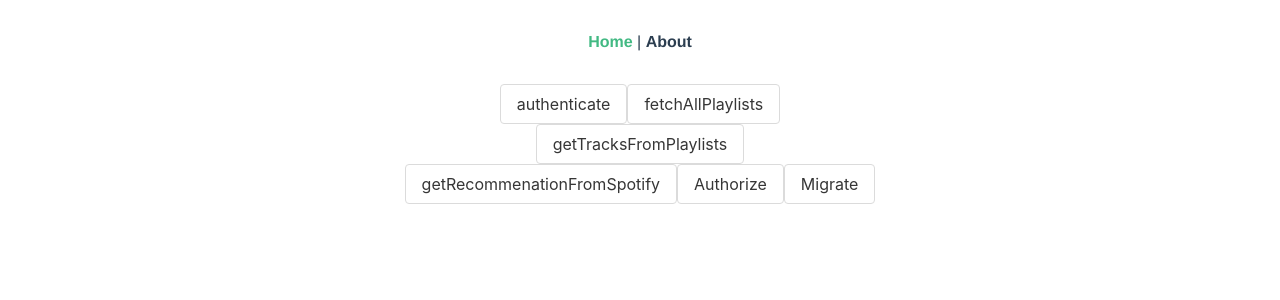
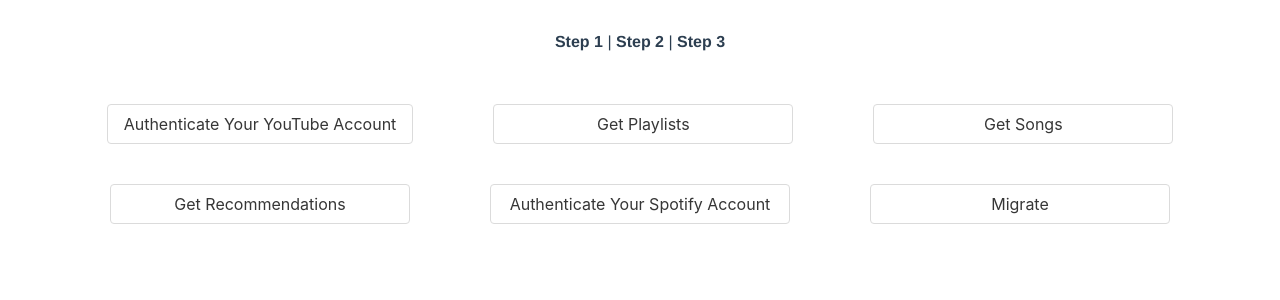
Before and after one commit to jameszezhan/converter, a Vue app in the folder converter-gui/: page / in a window 1280 px wide. Shown: the top 300 px of the page. Built offline with nearby package versions, Linux system fonts and the light colour scheme.

Commit message:
ui and flow update

```diff
--- a/converter-gui/src/App.vue
+++ b/converter-gui/src/App.vue
@@ -1,12 +1,17 @@
 <template>
   <div id="app">
     <div id="nav">
-      <router-link to="/">Home</router-link> |
-      <router-link to="/about">About</router-link>
+      <!-- <router-link to="/">Home</router-link> |
+      <router-link to="/about">About</router-link> -->
+
+      <router-link to="/step1">Step 1</router-link> |
+      <router-link to="/step2">Step 2</router-link> |
+      <router-link to="/step3">Step 3</router-link>
     </div>
     <router-view/>
   </div>
 </template>
+
 
 <style>
 #app {
@@ -29,4 +34,23 @@
 #nav a.router-link-exact-active {
   color: #42b983;
 }
+h3 {
+  margin: 40px 0 0;
+}
+ul {
+  list-style-type: none;
+  padding: 0;
+}
+li {
+  display: inline-block;
+  margin: 0 10px;
+}
+a {
+  color: #42b983;
+}
+
+.button {
+    margin: 20px 40px;
+    min-width: 300px;
+}
 </style>
--- a/converter-gui/src/components/HelloWorld.vue
+++ /dev/null
@@ -1,58 +0,0 @@
-<template>
-  <div class="hello">
-    <h1>{{ msg }}</h1>
-    <p>
-      For a guide and recipes on how to configure / customize this project,<br>
-      check out the
-      <a href="https://cli.vuejs.org" target="_blank" rel="noopener">vue-cli documentation</a>.
-    </p>
-    <h3>Installed CLI Plugins</h3>
-    <ul>
-      <li><a href="https://github.com/vuejs/vue-cli/tree/dev/packages/%40vue/cli-plugin-babel" target="_blank" rel="noopener">babel</a></li>
-      <li><a href="https://github.com/vuejs/vue-cli/tree/dev/packages/%40vue/cli-plugin-eslint" target="_blank" rel="noopener">eslint</a></li>
-    </ul>
-    <h3>Essential Links</h3>
-    <ul>
-      <li><a href="https://vuejs.org" target="_blank" rel="noopener">Core Docs</a></li>
-      <li><a href="https://forum.vuejs.org" target="_blank" rel="noopener">Forum</a></li>
-      <li><a href="https://chat.vuejs.org" target="_blank" rel="noopener">Community Chat</a></li>
-      <li><a href="https://twitter.com/vuejs" target="_blank" rel="noopener">Twitter</a></li>
-      <li><a href="https://news.vuejs.org" target="_blank" rel="noopener">News</a></li>
-    </ul>
-    <h3>Ecosystem</h3>
-    <ul>
-      <li><a href="https://router.vuejs.org" target="_blank" rel="noopener">vue-router</a></li>
-      <li><a href="https://vuex.vuejs.org" target="_blank" rel="noopener">vuex</a></li>
-      <li><a href="https://github.com/vuejs/vue-devtools#vue-devtools" target="_blank" rel="noopener">vue-devtools</a></li>
-      <li><a href="https://vue-loader.vuejs.org" target="_blank" rel="noopener">vue-loader</a></li>
-      <li><a href="https://github.com/vuejs/awesome-vue" target="_blank" rel="noopener">awesome-vue</a></li>
-    </ul>
-  </div>
-</template>
-
-<script>
-export default {
-  name: 'HelloWorld',
-  props: {
-    msg: String
-  }
-}
-</script>
-
-<!-- Add "scoped" attribute to limit CSS to this component only -->
-<style scoped>
-h3 {
-  margin: 40px 0 0;
-}
-ul {
-  list-style-type: none;
-  padding: 0;
-}
-li {
-  display: inline-block;
-  margin: 0 10px;
-}
-a {
-  color: #42b983;
-}
-</style>
--- a/converter-gui/src/components/Playlists.vue
+++ b/converter-gui/src/components/Playlists.vue
@@ -1,10 +1,14 @@
 <template>
   <div class="hello">
-        <b-button @click="authenticateYouTube">authenticate</b-button>
-        <b-button @click="fetchAllPlaylists">fetchAllPlaylists</b-button>
-        <div v-for="playlist in allPlaylists" v-bind:key="playlist.id">
-          <input v-model="playlist.checked" type="checkbox">
-          {{playlist.snippet.title}}
+        <b-button @click="authenticateYouTube">Authenticate Your YouTube Account</b-button>
+        <b-button @click="fetchAllPlaylists">Get Playlists</b-button>
+
+        <div class="pl-list">
+          <div v-for="playlist in allPlaylists" v-bind:key="playlist.id">
+            <b-checkbox v-model="playlist.checked" type="is-success">
+              {{playlist.snippet.title}}
+            </b-checkbox>
+          </div>
         </div>
   </div>
 </template>
@@ -12,10 +16,11 @@
 <script>
 import { mapGetters, mapActions } from "vuex";
 import Vue from 'vue'
-import { Button } from 'buefy'
+import { Button, Checkbox } from 'buefy'
 import 'buefy/dist/buefy.css'
 
 Vue.use(Button)
+Vue.use(Checkbox)
 
 export default {
   name: 'Playlists',
@@ -28,18 +33,9 @@
 
 <!-- Add "scoped" attribute to limit CSS to this component only -->
 <style scoped>
-h3 {
-  margin: 40px 0 0;
-}
-ul {
-  list-style-type: none;
-  padding: 0;
-}
-li {
-  display: inline-block;
-  margin: 0 10px;
-}
-a {
-  color: #42b983;
+.pl-list{
+  width: fit-content;
+    margin: auto;
+    text-align: left;
 }
 </style>
--- a/converter-gui/src/components/SpTracks.vue
+++ b/converter-gui/src/components/SpTracks.vue
@@ -1,24 +1,18 @@
 <template>
   <div class="hello">
-        <b-button @click="fetchRecommendations">getRecommenationFromSpotify</b-button>
-        <div v-for="recommendation in allRecommendations" v-bind:key="recommendation.key">
-            <!-- <input v-model="recommendation.isChecked" type="checkbox" @change="toggleTracks(playlist.id)"> -->
-            {{recommendation.options[0].name}}
-        </div>
         <b-button @click="authenticateSpotify">Authorize</b-button>
         <b-button @click="startMigration">Migrate</b-button>
   </div>
 </template>
 
 <script>
-import { mapActions, mapGetters } from "vuex";
+import { mapActions } from "vuex";
 
 export default {
   name: 'SpTracks',
   methods: {
     ...mapActions(["fetchRecommendations", "startMigration", "authenticateSpotify"])
-  },
-  computed: mapGetters(['allRecommendations'])
+  }
 }
 </script>
 
--- /dev/null
+++ b/converter-gui/src/components/TopButtons.vue
@@ -0,0 +1,28 @@
+<template>
+  <div class="top-buttons">
+    <ul>
+        <li class="top-button"><b-button @click="authenticateYouTube">Authenticate Your YouTube Account</b-button></li>
+        <li class="top-button"><b-button @click="fetchAllPlaylists">Get Playlists</b-button></li>
+        <li class="top-button"><b-button @click="getTracksFromPlaylists">Get Songs</b-button></li>
+        <li class="top-button"><b-button @click="fetchRecommendations">Get Recommendations</b-button></li>
+        <li class="top-button"><b-button @click="authenticateSpotify">Authenticate Your Spotify Account</b-button></li>
+        <li class="top-button"><b-button @click="startMigration">Migrate</b-button></li>
+    </ul>
+  </div>
+</template>
+
+<script>
+import { mapActions } from "vuex";
+
+export default {
+  name: 'TopButtons',
+  methods: {
+    ...mapActions(["authenticateYouTube","fetchAllPlaylists","getTracksFromPlaylists","fetchRecommendations","authenticateSpotify","startMigration"])
+  }
+}
+</script>
+
+<!-- Add "scoped" attribute to limit CSS to this component only -->
+<style scoped>
+
+</style>
--- a/converter-gui/src/components/YtTracks.vue
+++ b/converter-gui/src/components/YtTracks.vue
@@ -1,9 +1,13 @@
 <template>
   <div class="hello">
         <b-button @click="getTracksFromPlaylists">getTracksFromPlaylists</b-button>
+        <b-button @click="fetchRecommendations">getRecommenationFromSpotify</b-button>
         <div v-for="track in allYtTracks" v-bind:key="track.id">
             <input v-model="track.checked" type="checkbox">
             {{track.snippet.title}}
+        </div>
+        <div v-for="recommendation in allRecommendations" v-bind:key="recommendation.key">
+            {{recommendation.options[0].name}}
         </div>
   </div>
 </template>
@@ -14,9 +18,9 @@
 export default {
   name: 'YtTracks',
   methods: {
-      ...mapActions(["getTracksFromPlaylists"])
+      ...mapActions(["getTracksFromPlaylists", "fetchRecommendations"])
   },
-  computed: mapGetters(['allYtTracks'])
+  computed: mapGetters(['allYtTracks', 'allRecommendations'])
 }
 </script>
 
--- a/converter-gui/src/router/index.js
+++ b/converter-gui/src/router/index.js
@@ -17,6 +17,21 @@
     // this generates a separate chunk (about.[hash].js) for this route
     // which is lazy-loaded when the route is visited.
     component: () => import(/* webpackChunkName: "about" */ '../views/About.vue')
+  },
+  {
+    path: '/step1',
+    name: 'Step 1',
+    component: () => import(/* webpackChunkName: "about" */ '../views/Step1.vue')
+  },
+  {
+    path: '/step2',
+    name: 'Step 2',
+    component: () => import(/* webpackChunkName: "about" */ '../views/Step2.vue')
+  },
+  {
+    path: '/step3',
+    name: 'Step 3',
+    component: () => import(/* webpackChunkName: "about" */ '../views/Step3.vue')
   }
 ]
 
--- a/converter-gui/src/store/modules/uuids.js
+++ b/converter-gui/src/store/modules/uuids.js
@@ -2,7 +2,7 @@
 
 const state = {
     uuids:{
-        youtube: "bbaf0b0b-488a-4cf9-9179-4150ccbedfa0",
+        youtube: "3e893d42-6442-4e27-a9a0-1a703f6f4c54",
         spotify: "spotify uuid"
     }
 };
--- a/converter-gui/src/views/Home.vue
+++ b/converter-gui/src/views/Home.vue
@@ -1,23 +1,31 @@
 <template>
   <div class="home">
-    <Playlists />
+    <TopButtons />
+    <!-- <Playlists />
     <YtTracks />
-    <SpTracks />
+    <SpTracks /> -->
   </div>
 </template>
 
 <script>
 // @ is an alias to /src
-import Playlists from '@/components/Playlists.vue'
-import YtTracks from '@/components/YtTracks.vue'
-import SpTracks from '@/components/SpTracks.vue'
+// import Playlists from '@/components/Playlists.vue'
+// import YtTracks from '@/components/YtTracks.vue'
+// import SpTracks from '@/components/SpTracks.vue'
+import TopButtons from '@/components/TopButtons.vue'
+import Vue from 'vue'
+import { Button } from 'buefy'
+import 'buefy/dist/buefy.css'
+
+Vue.use(Button)
 
 export default {
   name: 'Home',
   components: {
-    Playlists,
-    YtTracks,
-    SpTracks
+    TopButtons,
+    // Playlists,
+    // YtTracks,
+    // SpTracks
   }
 }
 </script>
--- /dev/null
+++ b/converter-gui/src/views/Step1.vue
@@ -0,0 +1,22 @@
+<template>
+  <div class="step1">
+    <Playlists />
+  </div>
+</template>
+
+<script>
+// @ is an alias to /src
+import Playlists from '@/components/Playlists.vue'
+import Vue from 'vue'
+import { Button } from 'buefy'
+import 'buefy/dist/buefy.css'
+
+Vue.use(Button)
+
+export default {
+  name: 'Step1',
+  components: {
+    Playlists,
+  }
+}
+</script>
--- /dev/null
+++ b/converter-gui/src/views/Step2.vue
@@ -0,0 +1,22 @@
+<template>
+  <div class="step2">
+    <YtTracks />
+  </div>
+</template>
+
+<script>
+// @ is an alias to /src
+import YtTracks from '@/components/YtTracks.vue'
+import Vue from 'vue'
+import { Button } from 'buefy'
+import 'buefy/dist/buefy.css'
+
+Vue.use(Button)
+
+export default {
+  name: 'Step2',
+  components: {
+    YtTracks,
+  }
+}
+</script>
--- /dev/null
+++ b/converter-gui/src/views/Step3.vue
@@ -0,0 +1,22 @@
+<template>
+  <div class="step3">
+    <SpTracks />
+  </div>
+</template>
+
+<script>
+// @ is an alias to /src
+import SpTracks from '@/components/SpTracks.vue'
+import Vue from 'vue'
+import { Button } from 'buefy'
+import 'buefy/dist/buefy.css'
+
+Vue.use(Button)
+
+export default {
+  name: 'Step3',
+  components: {
+    SpTracks,
+  }
+}
+</script>
```
